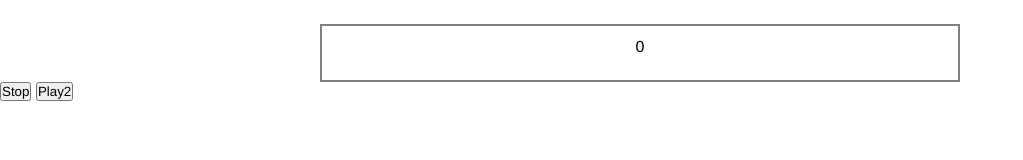
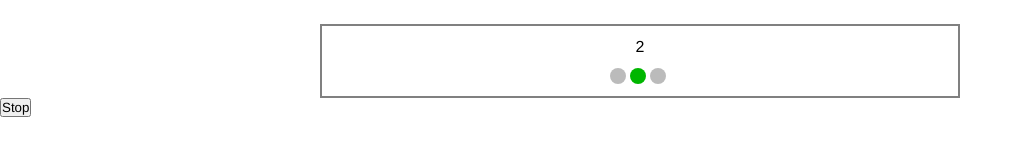
Before and after one commit to bmhan319/Metronome, a plain HTML site: page index.html in a window 1280 px wide. Both pictures are taken after a click on the button "Play". Shown: the whole page, without its empty margins (0-1023 px from the left). Drawn offline with Linux system fonts and the light colour scheme.

Commit message:
cleaned up code and notes

```diff
--- a/index.html
+++ b/index.html
@@ -26,8 +26,7 @@
     </div>
   </section>
 
-  <button id ="playButton" onclick="metronome(120, 4)" type="button">Play</button>
-  <button id ="playButton2" onclick=" metronome2(120, 3)" type="button">Play2</button>
+  <button id ="playButton" onclick=" metronome(120, 3)" type="button">Play</button>
 
 
 </body>
--- a/js/index.js
+++ b/js/index.js
@@ -8,64 +8,17 @@
 
 //Global Variables
 let play = false
-let isTicking   //variable needs to be placed here to stop setInterval properly
-let isChangingNumber   //variable needs to be placed here to stop setInterval properly
-let isChangingColor   //variable needs to be placed here to stop setInterval properly
-let timeout     //variable needs to be placed here to stop setTimeout properly
+let beatsPerMeasure = 0 //keeping count of where the beat is at in the measure
+let isTicking           //variable needs to be placed here to stop setInterval properly
+let isChangingNumber    //variable needs to be placed here to stop setInterval properly
+let isChangingColor      //variable needs to be placed here to stop setInterval properly
 
+createBalls(4)
 
-//Metronome function
-const metronome = (bpm, beats) => {
-  const millisec = convert(bpm)
+//Master metronome function
+function metronome(bpm, beats) {
+  const milliseconds = convert(bpm)
   const button = document.getElementById("playButton")
-
-  //Start metronome
-  if (play === false) {
-    beatTimer(millisec, beats)
-    isTicking = setInterval( () => { beatTimer(millisec, beats) } , millisec * beats )
-    button.innerHTML = "Stop"
-
-  //Stop metronome
-  } else if (play === true) {
-    clearInterval(isTicking)
-    clearTimeout(timeout)
-    button.innerHTML = "Play"
-  }
-
-  play = !play
-}
-
-//BeatsPerMinute to Milliseconds conversion
-const convert = (bpm) => {
-    let milliseconds = ( (60 / bpm) * 1000 ).toFixed(2)
-    return milliseconds
-  }
-
-//Function to play beats at rate and speed given by user
-function beatTimer(millisec, beats) {
-  const accent = document.getElementById("accent")
-  const tick = document.getElementById("tick")
-
-  for (var i = 0; i < beats; i++) {
-    if (i === 0) {
-      accent.play()
-    } else {
-      timeout = setTimeout( () => {tick.play()}, millisec * i )
-    }
-  }
-}
-
-
-
-
-
-//This might be a better way to set ticks
-//ChangeInterface
-let beatsPerMeasure = 0
-
-function metronome2(bpm, beats) {
-  const milliseconds = convert(bpm)
-  const button = document.getElementById("playButton2")
 
   createBalls(beats)
 
@@ -75,16 +28,13 @@ function metronome2(bpm, beats) {
     isChangingNumber = setInterval( () => {changeBeatNum(beats)}, milliseconds)
     button.innerHTML = "Stop"
   } else if (play === true) {
-    clearInterval(isTicking)
-    clearInterval(isChangingNumber)
-    clearInterval(isChangingColor)
-    button.innerHTML = "Play2"
+    reset()
   }
 
   play = !play
 }
 
-
+//Controls the Ticking Audio
 function ticking() {
   const accent = document.getElementById("accent")
   const tick = document.getElementById("tick")
@@ -95,18 +45,16 @@ function ticking() {
   }
 }
 
+//Changes number to reflect beat within the measure
 function changeBeatNum(beats) {
   const beatNum = document.getElementById("beatNum")
-  let arrayOfBeats = []
 
-  for (i = 0; i < beats; i++) {
-    arrayOfBeats.push(i + 1)
-  }
-
-  beatNum.innerHTML = arrayOfBeats[beatsPerMeasure]
-  beatsPerMeasure = (beatsPerMeasure + 1) % arrayOfBeats.length;
+  beatNum.innerHTML = beatsPerMeasure + 1
+  beatsPerMeasure = (beatsPerMeasure + 1) % beats;
 }
 
+
+//Changes ball color to reflect beat within the measure
 function changeBallColor(beats) {
   const beatPlace = document.getElementById("beatPlace")
 
@@ -126,8 +74,7 @@ function changeBallColor(beats) {
 }
 
 
-
-
+//Creates number of balls depending value user selects
 function createBalls(beats) {
   const beatPlace = document.getElementById("beatPlace")
   let child = beatPlace.lastElementChild;
@@ -142,3 +89,21 @@ function createBalls(beats) {
     beatPlace.appendChild(balls)
   }
 }
+
+
+//BeatsPerMinute to Milliseconds conversion
+const convert = (bpm) => {
+  let milliseconds = ( (60 / bpm) * 1000 ).toFixed(2)
+  return milliseconds
+}
+
+
+//Reset Function
+const reset = () => {
+  clearInterval(isTicking)
+  clearInterval(isChangingNumber)
+  clearInterval(isChangingColor)
+  document.getElementById("playButton").innerHTML = "Play"
+  document.getElementById("beatNum").innerHTML = 0
+  beatsPerMeasure = 0
+}
```
